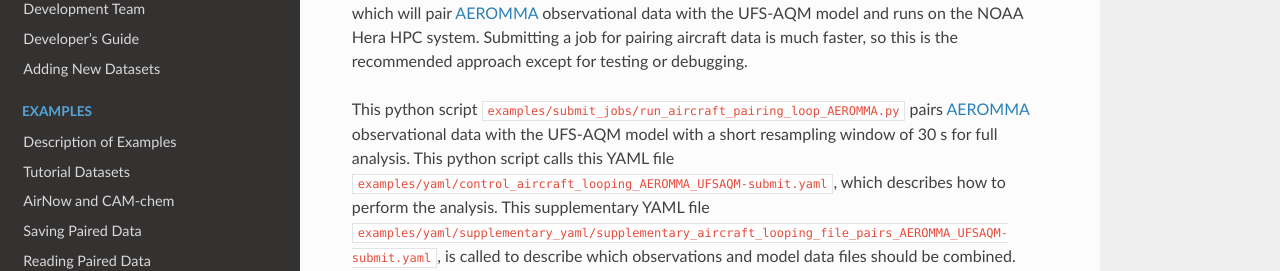
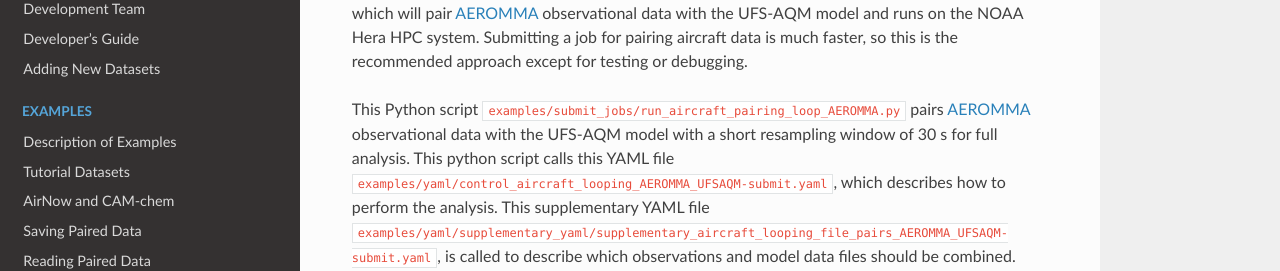
Before and after one commit to NOAA-CSL/MELODIES-MONET, a Sphinx documentation site: the page built from docs/examples/aircraft_pairing.rst, in a window 1280 px wide and 900 px high, scrolled down 1780 px. Shown: the part 158-429 px from the top of the window. Built offline with Sphinx 7.4.7 and the Read the Docs theme 2.0.0, drawn with Linux system fonts in a browser that asks for light colours; pages that are not in the unit, such as notebooks, are missing from menus.

```diff
--- a/docs/examples/aircraft_pairing.rst
+++ b/docs/examples/aircraft_pairing.rst
@@ -109,7 +109,7 @@ observational data with the UFS-AQM model and runs on the NOAA Hera HPC system.
 for pairing aircraft data is much faster, so this is the recommended approach except for testing
 or debugging.
 
-This python script ``examples/submit_jobs/run_aircraft_pairing_loop_AEROMMA.py``
+This Python script ``examples/submit_jobs/run_aircraft_pairing_loop_AEROMMA.py``
 pairs `AEROMMA <https://csl.noaa.gov/projects/aeromma/>`_ observational data with
 the UFS-AQM model with a short resampling window of 30 s for full analysis. This
 python script calls this YAML file ``examples/yaml/control_aircraft_looping_AEROMMA_UFSAQM-submit.yaml``,
```
